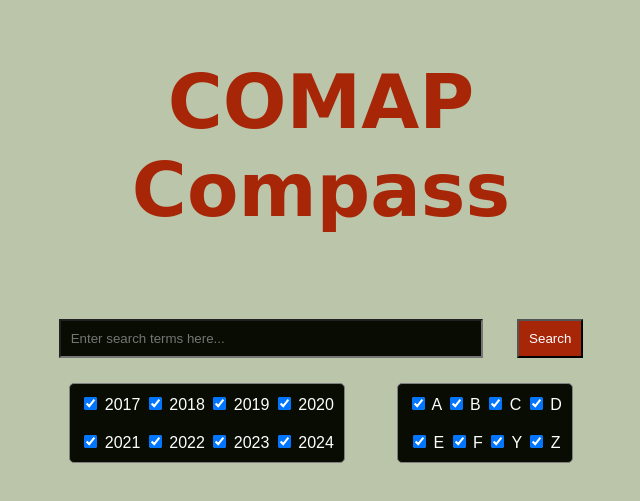
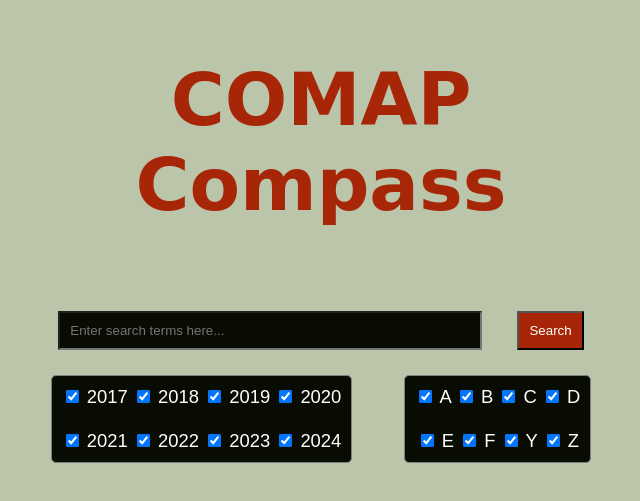
Before and after one commit to AnthonyJMillspaugh/math-modeling-database, a plain HTML site: page math-modeling-papers-website/website.html in a window 1280 px wide. Shown: the part 75-576 px from the top of the page, without its empty margins (319-959 px from the left). Drawn offline with Linux system fonts and the light colour scheme; no server answers.

Commit message:
Make font slightly larger and relative

```diff
--- a/math-modeling-papers-website/website-style.css
+++ b/math-modeling-papers-website/website-style.css
@@ -8,7 +8,7 @@
     background-color: var(--bg-color);
     color: var(--secondary-color);
     font-family: sans-serif;
-    font-size: 16px;
+    font-size: 1.15rem;
 }
 
 /* This function can be used to center any div or block elements, though im unsure if itll work well with inline elements */
@@ -27,7 +27,7 @@
 h1 {
     color: var(--dark-text-color);
     text-align: center;
-    font-size: 75px;
+    font-size: 4rem; /*was 75px;*/
     font-family: cursive;
 }
 
```
